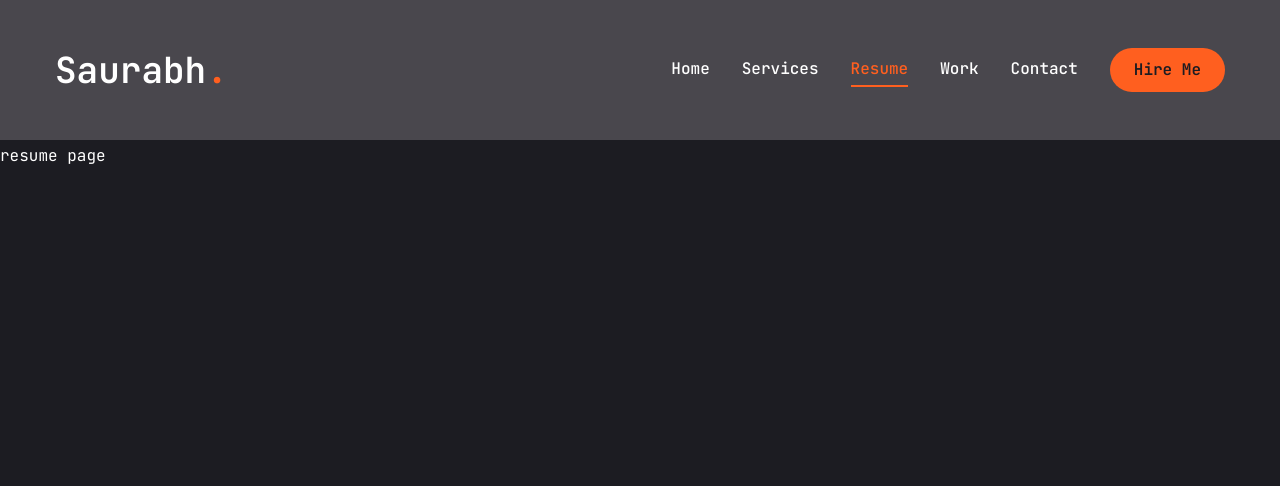
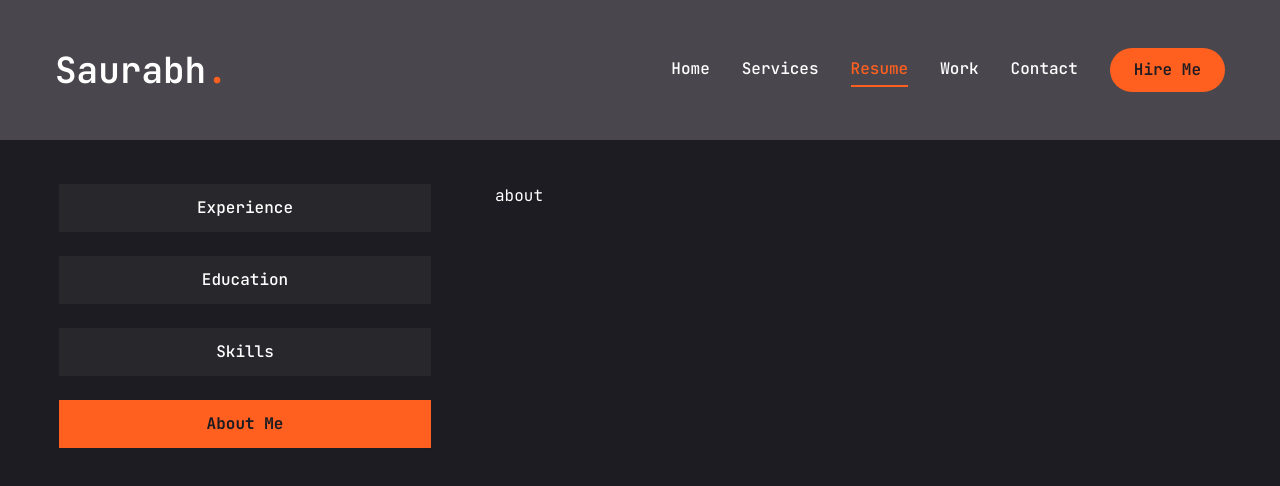
Before and after one commit to Saurabh-101/Portfolio, a Next.js app: page /resume in a window 1280 px wide. Shown: the top 486 px of the page. Built offline with nearby package versions, Linux system fonts and the light colour scheme.

Commit message:
resume page halfway done

```diff
--- a/app/page.jsx
+++ b/app/page.jsx
@@ -14,7 +14,7 @@
           <div className="text-center xl:text-left order-2 xl:order-none">
             <span className="text-xl">Full-Stack Developer</span>
             <h1 className="h1 mb-6">Hello I'm <br /> <span className="text-accent">Saurabh Gupta</span></h1>
-            <p className="max-w-[500px] mb-9 text-white/80 ">
+            <p className="max-w-[500px] mb-9 text-white/80">
               I’m a passionate full-stack developer with hands-on experience building responsive, user-friendly web applications. I work comfortably across the MERN stack, using React, Node.js, and MongoDB, and I’ve also used Laravel for robust backend development. I enjoy designing clean interfaces with HTML, CSS, and modern frameworks, and integrating them with secure, scalable backends.
             </p>
             {/* btns and social medias */}
--- a/app/resume/page.jsx
+++ b/app/resume/page.jsx
@@ -1,9 +1,227 @@
-import React from 'react'
+"use client";
+
+import { icons } from 'lucide-react';
+import { FaHtml5, FaCss3, FaJava, FaJs, FaReact, FaPhp, FaLaravel } from 'react-icons/fa';
+import { SiTailwindcss, SiNodedotjs, SiExpress, SiGit, SiMongodb, SiNextdotjs, SiPostman } from 'react-icons/si';
+
+
+// about data
+const about = {
+  title: "About Me",
+  desc: "Lorem ipsum dolor sit amet consectetur adipisicing elit. Qui fugit recusandae minus ratione delectus repudiandae est voluptates veniam dicta odit ea, corrupti earum enim esse, nobis mollitia vero omnis ullam.",
+  info: [
+    {
+      fieldName: "Name",
+      fieldValue: "Saurabh Gupta"
+    },
+    {
+      fieldName: "Phone",
+      fieldValue: "(+91) 99887 47366"
+    },
+    {
+      fieldName: "Experience",
+      fieldValue: "2+ years"
+    },
+    {
+      fieldName: "Email",
+      fieldValue: "saurabhgupta72dh3@gmail.com"
+    },
+    {
+      fieldName: "Nationality",
+      fieldValue: "Indian"
+    },
+    {
+      fieldName: "Instagram",
+      fieldValue: "@saurabh_saahu"
+    },
+    {
+      fieldName: "Freelance",
+      fieldValue: "Available"
+    },
+    {
+      fieldName: "Languages",
+      fieldValue: "Hindi, English, Punjabi"
+    },
+  ]
+}
+
+const experience = {
+  icon: '/assets/resume/badge.svg',
+  title: 'My Experience',
+  desc: 'Fresher.',
+  items: [
+    // {
+    //   company:"",
+    //   position:"",
+    //   duration:""
+    // },
+  ]
+}
+
+const education = {
+  icon: '/assets/resume/cap.svg',
+  title: 'My Education',
+  desc: ' Lorem ipsum dolor sit amet consectetur adipisicing elit. Qui fugit recusandae minus ratione delectus repudiandae est voluptates veniam dicta odit ea, corrupti earum enim esse, nobis mollitia vero omnis ullam.',
+  items: [
+    {
+      institute: "Lovely Professional University, Punjab",
+      degree: "B.Tech Computer Science and Engineering",
+      duration: "2022 - present",
+    },
+    {
+      institute: "Gyan Kunj Academy, Ballia, UP",
+      degree: "Intermediate",
+      duration: "2020 - 2022",
+    },
+    {
+      institute: "Gyan Kunj Academy, Ballia, UP",
+      degree: "Matriculation",
+      duration: "2018 - 2020",
+    },
+  ]
+}
+
+const skills = {
+  title: "My Skills",
+  desc: "Lorem ipsum dolor sit amet consectetur adipisicing elit. Sequi, omnis incidunt doloribus ullam quis ipsam impedit excepturi nulla numquam blanditiis.",
+  skillList: [
+    {
+      icon: <FaHtml5 />,
+      name: "html 5"
+    },
+    {
+      icon: <FaCss3 />,
+      name: "css3"
+    },
+    {
+      icon: <FaJs />,
+      name: "javascript"
+    },
+    {
+      icon: <FaReact />,
+      name: "react.js"
+    },
+    {
+      icon: <SiNodedotjs />,
+      name: "node.js"
+    },
+    {
+      icon: <SiExpress />,
+      name: "express.js"
+    },
+    {
+      icon: <SiMongodb />,
+      name: "mongodb"
+    },
+    {
+      icon: <SiNextdotjs />,
+      name: "next.js"
+    },
+    {
+      icon: <SiTailwindcss />,
+      name: "tailwindcss"
+    },
+    {
+      icon: <FaPhp />,
+      name: "php"
+    },
+    {
+      icon: <FaLaravel />,
+      name: "laravel"
+    },
+    {
+      icon: <SiPostman />,
+      name: "postman"
+    },
+    {
+      icon: <SiGit />,
+      name: "git"
+    },
+    {
+      icon: <FaJava />,
+      name: "java"
+    },
+
+  ]
+}
+
+import { Tabs, TabsContent, TabsList, TabsTrigger } from '@/components/ui/tabs';
+import { Tooltip, TooltipContent, TooltipProvider, TooltipTrigger } from '@/components/ui/tooltip';
+
+import { ScrollArea } from '@radix-ui/react-scroll-area';
+import { motion } from 'framer-motion';
 
 const Resume = () => {
   return (
-    <div>resume page</div>
+    <motion.div
+      initial={{ opacity: 0 }}
+      animate={{
+        opacity: 1,
+        transition: {
+          delay: 2.4,
+          duration: 0.4,
+          ease: "easeIn"
+        },
+      }}
+      className='min-h-[80vh] flex items-center justify-center py-12 xl:py-0'>
+
+      <div className='container mx-auto'>
+        <Tabs defaultValue='about' className='flex flex-col xl:flex-row gap-[60px]'>
+          <TabsList className="flex flex-col w-full max-w-[380px] mx-auto xl:mx-0 gap-6">
+            <TabsTrigger value="experience">Experience</TabsTrigger>
+            <TabsTrigger value="education">Education</TabsTrigger>
+            <TabsTrigger value="skills">Skills</TabsTrigger>
+            <TabsTrigger value="about">About Me</TabsTrigger>
+          </TabsList>
+
+          {/* Content */}
+          <div className='min-h-[70vh] w-full'>
+
+            {/* experience */}
+            <TabsContent value="experience" className="w-full">
+              <div className='flex flex-col gap-[30px] text-center xl:text-left'>
+                <h3 className='text-4xl font-bold'>{experience.title }</h3>
+                <p className='max-w-[600px] text-white/60 mx-auto xl:mx-0'>{experience.desc}</p>
+                <ScrollArea className='h-[400px]'>
+                  <ul className='grid grid-cols-1 lg:grid-cols-2 gap-[30px]'>
+                    {
+                      experience.items.map((item,index)=>{
+                        return(
+                          <li key={index}>
+                            <span>{item.duration}</span>
+                            <h3>{item.position}</h3>
+                            <div>
+                              {/* dot */}
+                              <span></span>
+                              <p>{item.company}</p>
+                            </div>
+                          </li>
+                        )
+                      })
+                    }
+                  </ul>
+
+                </ScrollArea>
+              </div>
+            </TabsContent>
+            <TabsContent value="education" className="w-full">
+              education
+            </TabsContent>
+            <TabsContent value="skills" className="w-full">
+              skills
+            </TabsContent>
+            <TabsContent value="about" className="w-full">
+              about
+            </TabsContent>
+          </div>
+        </Tabs>
+      </div>
+
+    </motion.div>
   )
+
+
+
 }
 
 export default Resume
--- a/components/Photo.jsx
+++ b/components/Photo.jsx
@@ -24,7 +24,7 @@
                         priority quality={100}
                         fill
                         alt=''
-                        sizes='w-[298px] h-[298px] xl:w-[498px] xl:h-[498px]'
+                        sizes='w-[298px] h-[298px] xl:w-[500px] xl:h-[500px]'
                         className='object-container rounded-full' />
                 </motion.div>
                 {/* Border Circle */}
--- a/components/Stairs.jsx
+++ b/components/Stairs.jsx
@@ -16,7 +16,7 @@
 
 // calculating the reverse index for staggered delay
 const reverseIndex = (index) =>{
-    const totalSteps = 6;
+    const totalSteps = 8;
     return totalSteps - index - 1;
 
 }
@@ -31,7 +31,7 @@
         creating a staggered effect with decreasing delau\y for each subsequent step.
     */}
     {
-        [...Array(6)].map((_,index) => {
+        [...Array(8)].map((_,index) => {
             return(
             <motion.div key={index} variants={stairAnimation} initial="initial" animate="animate" exit="exit" transition={{
                 duration:0.4,
--- a/components/ui/tabs.jsx
+++ b/components/ui/tabs.jsx
@@ -11,7 +11,7 @@
   <TabsPrimitive.List
     ref={ref}
     className={cn(
-      "inline-flex h-10 items-center justify-center rounded-md bg-muted p-1 text-muted-foreground",
+      "inline-flex h-auto rounded-md p-1 text-primary",
       className
     )}
     {...props} />
@@ -22,7 +22,7 @@
   <TabsPrimitive.Trigger
     ref={ref}
     className={cn(
-      "inline-flex items-center justify-center whitespace-nowrap rounded-sm px-3 py-1.5 text-sm font-medium ring-offset-background transition-all focus-visible:outline-none focus-visible:ring-2 focus-visible:ring-ring focus-visible:ring-offset-2 disabled:pointer-events-none disabled:opacity-50 data-[state=active]:bg-background data-[state=active]:text-foreground data-[state=active]:shadow-sm",
+      "inline-flex items-center w-full bg-[#27272c] justify-center whitespace-nowrap text-white rounded-lg text-base p-3 text-balance font-medium ring-offset-white transition-all disabled:pointer-events-none disabled:opacity-50 data-[state=active]:bg-accent data-[state=active]:text-primary data-[state=active]:font-bold data-[state=active]:shadow-sm",
       className
     )}
     {...props} />
@@ -33,7 +33,7 @@
   <TabsPrimitive.Content
     ref={ref}
     className={cn(
-      "mt-2 ring-offset-background focus-visible:outline-none focus-visible:ring-2 focus-visible:ring-ring focus-visible:ring-offset-2",
+      "min-h-[480px] ring-offset-background focus-visible:outline-none focus-visible:ring-2 focus-visible:ring-ring focus-visible:ring-offset-2",
       className
     )}
     {...props} />
```
